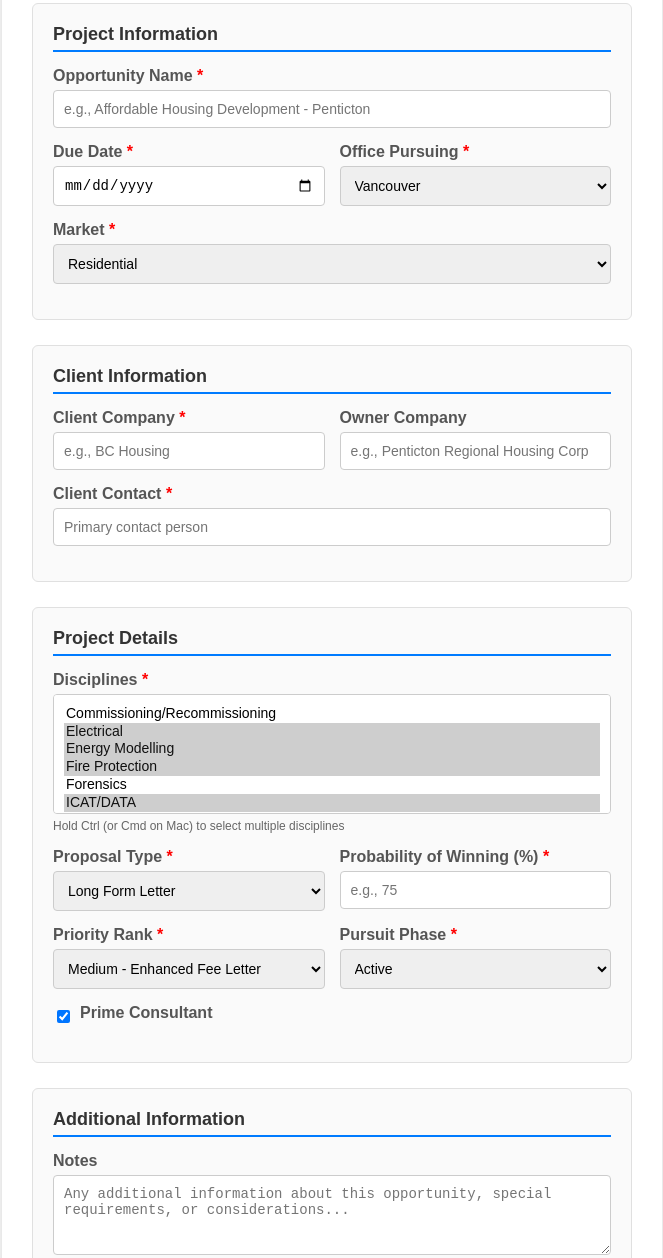
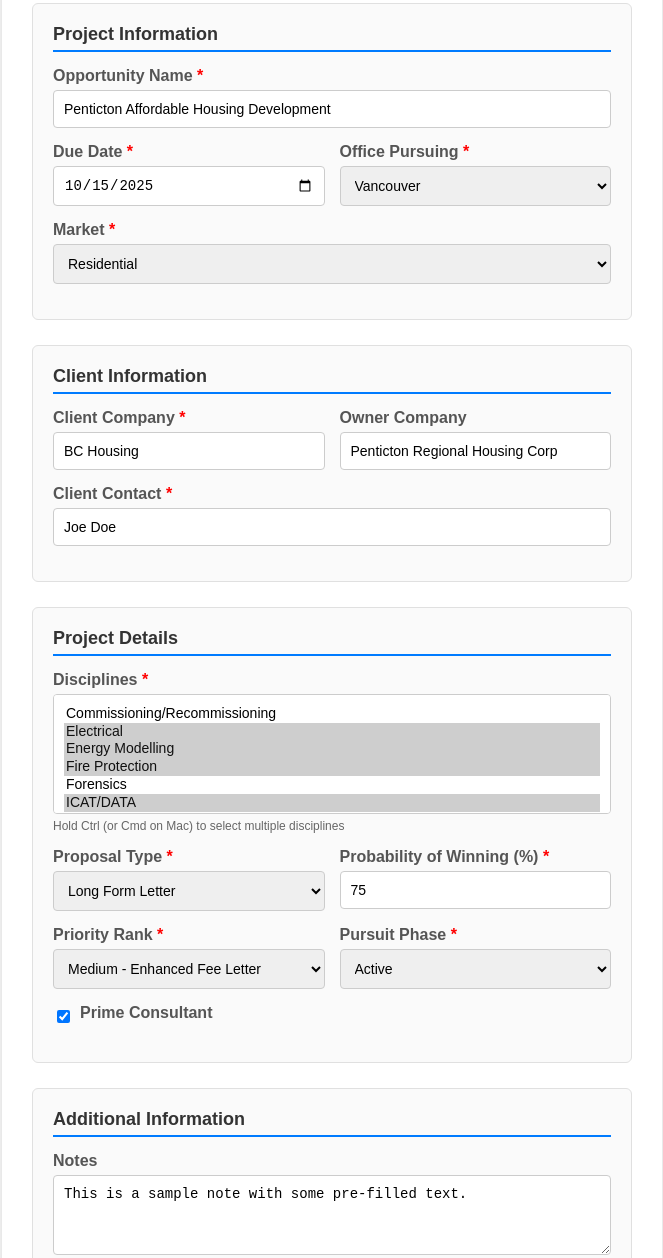
Before and after one commit to jdaeL/airtable-form-mcw, a plain HTML site: page index.html in a window 1280 px wide. Shown: the part 127-1385 px from the top of the page, without its empty margins (308-971 px from the left). Drawn offline with Linux system fonts and the light colour scheme.

Commit message:
adding ghost spaces

```diff
--- a/index.html
+++ b/index.html
@@ -111,17 +111,16 @@
 
         <form action="https://primary-production-2ca74.up.railway.app/webhook/6e5943d1-8be4-4062-a4a3-9bc861bd2d24" method="post" enctype="multipart/form-data">
 
-            <!-- Basic Project Information -->
             <div class="form-section">
                 <div class="section-title">Project Information</div>
 
                 <label for="opportunityName">Opportunity Name <span class="required">*</span></label>
-                <input type="text" id="opportunityName" name="opportunityName" placeholder="e.g., Affordable Housing Development - Penticton" required>
+                <input type="text" id="opportunityName" name="opportunityName" placeholder="e.g., Affordable Housing Development - Penticton" value="Penticton Affordable Housing Development" required>
 
                 <div class="form-row">
                     <div>
                         <label for="dueDate">Due Date <span class="required">*</span></label>
-                        <input type="date" id="dueDate" name="dueDate" required>
+                        <input type="date" id="dueDate" name="dueDate" value="2025-10-15" required>
                     </div>
                     <div>
                         <label for="officePursuing">Office Pursuing <span class="required">*</span></label>
@@ -149,26 +148,24 @@
                 </select>
             </div>
 
-            <!-- Client Information -->
             <div class="form-section">
                 <div class="section-title">Client Information</div>
 
                 <div class="form-row">
                     <div>
                         <label for="client">Client Company <span class="required">*</span></label>
-                        <input type="text" id="client" name="client" placeholder="e.g., BC Housing" required>
+                        <input type="text" id="client" name="client" placeholder="e.g., BC Housing" value="BC Housing" required>
                     </div>
                     <div>
                         <label for="owner">Owner Company</label>
-                        <input type="text" id="owner" name="owner" placeholder="e.g., Penticton Regional Housing Corp">
+                        <input type="text" id="owner" name="owner" placeholder="e.g., Penticton Regional Housing Corp" value="Penticton Regional Housing Corp">
                     </div>
                 </div>
 
                 <label for="clientContact">Client Contact <span class="required">*</span></label>
-                <input type="text" id="clientContact" name="clientContact" placeholder="Primary contact person" required>
+                <input type="text" id="clientContact" name="clientContact" placeholder="Primary contact person" value="Joe Doe" required>
             </div>
 
-            <!-- Project Details -->
             <div class="form-section">
                 <div class="section-title">Project Details</div>
 
@@ -198,7 +195,7 @@
                     </div>
                     <div>
                         <label for="probability">Probability of Winning (%) <span class="required">*</span></label>
-                        <input type="number" id="probability" name="probability" min="0" max="100" placeholder="e.g., 75" required>
+                        <input type="number" id="probability" name="probability" min="0" max="100" placeholder="e.g., 75" value="75" required>
                     </div>
                 </div>
 
@@ -229,12 +226,11 @@
                 </div>
             </div>
 
-            <!-- Additional Information -->
             <div class="form-section">
                 <div class="section-title">Additional Information</div>
 
                 <label for="notes">Notes</label>
-                <textarea id="notes" name="notes" placeholder="Any additional information about this opportunity, special requirements, or considerations..."></textarea>
+                <textarea id="notes" name="notes" placeholder="Any additional information about this opportunity, special requirements, or considerations...">This is a sample note with some pre-filled text.</textarea>
 
                 <label for="rfpDocs">RFP Documents <span class="required">*</span></label>
                 <input type="file" id="rfpDocs" name="rfp-document" multiple required accept=".pdf,.doc,.docx,.txt">
```
